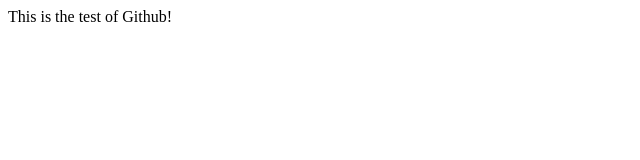
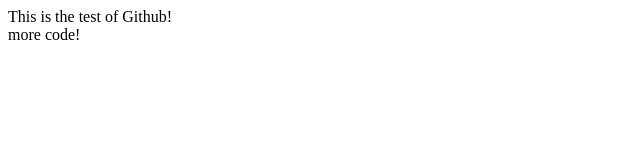
Before and after one commit to naveen523/VERIZON523, a plain HTML site: page WebContent/index.html in a window 1280 px wide. Shown: the full height of the page, 0-640 px from the left. Drawn offline with Linux system fonts and the light colour scheme.

Commit message:
more changes to index

```diff
--- a/WebContent/index.html
+++ b/WebContent/index.html
@@ -6,5 +6,7 @@
 </head>
 <body>
    This is the test of Github!
+   <br>
+   more code!
 </body>
 </html>
```
